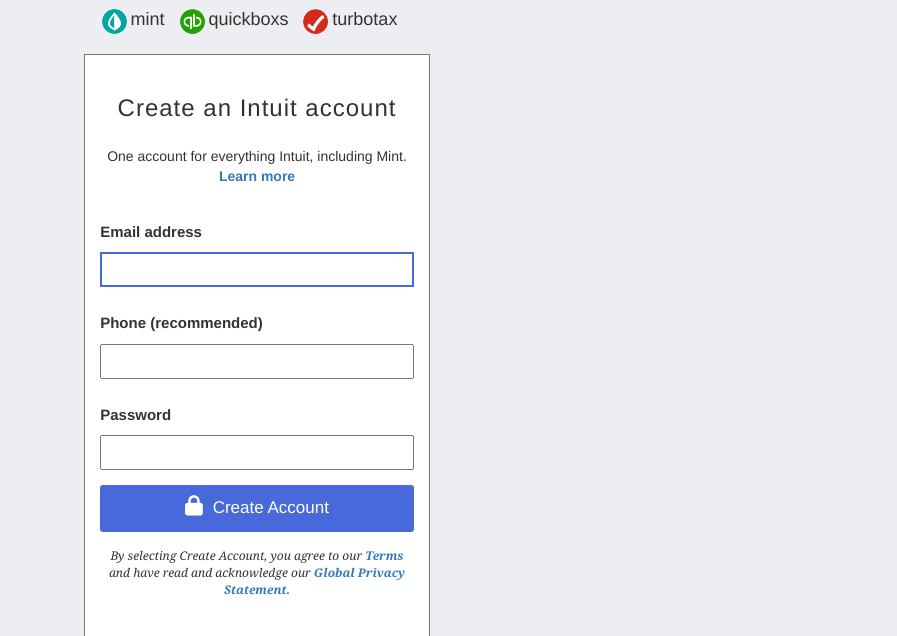
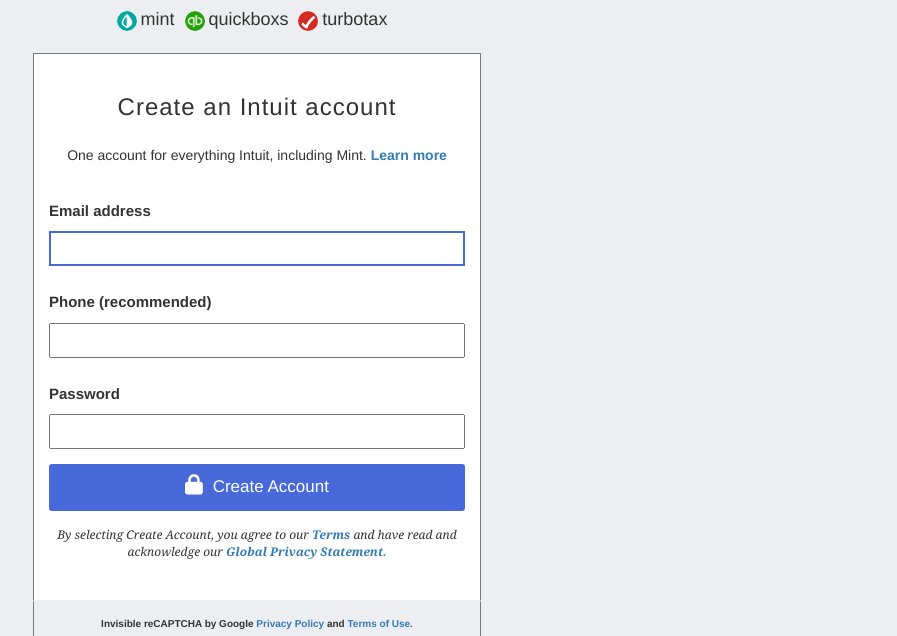
Before and after one commit to was-coder/clone-mint, a plain HTML site: page index.html in a window 1280 px wide. Shown: the part 159-795 px from the top of the page, without its empty margins (383-1280 px from the left). Drawn offline with nearby package versions, Linux system fonts and the light colour scheme.

Commit message:
FIXED CHANGES TO THE WIDTH AND IMAGE DIV
Makes the images to align in the center of the container div

```diff
--- a/index.css
+++ b/index.css
@@ -45,17 +45,17 @@
 }
 
 .img-div div {
-  padding-right: 15px;
+  padding-right: 10px;
+}
+
+.img-text {
+  font-size: 1.6rem;
 }
 
 .img {
-  height: 25px;
-  width: 25px;
+  height: 20px;
+  width: 20px;
   border-radius: 50%;
-}
-
-.img-text {
-  font-size: large;
 }
 
 /* start of form input styling */
@@ -64,7 +64,7 @@
   border: 1px solid rgb(121, 120, 120);
   border-bottom: 1px solid var(--primary);
   background-color: var(--alternative);
-  width: 75%;
+  width: 85%;
   margin-top: 20px;
   padding: 2rem;
 }
@@ -136,7 +136,7 @@
 .captcha {
   border: 1px solid rgb(121, 120, 120);
   padding: 15px;
-  width: 75%;
+  width: 85%;
   border-top: 1px solid var(--primary);
 }
 
@@ -242,11 +242,15 @@
 @media only screen and (min-width: 1200px) {
   /* start of form styling */
   .form-container {
-    max-width: 27%;
+    max-width: 35%;
   }
 
+  .img-text {
+  font-size: large;
+}
+
   .captcha {
-    max-width: 27%;
+    max-width: 35%;
   }
   /* end of form styling */
 
```
Also changed, not shown: images/mint.PNG (deleted), images/mint1.PNG (deleted).
